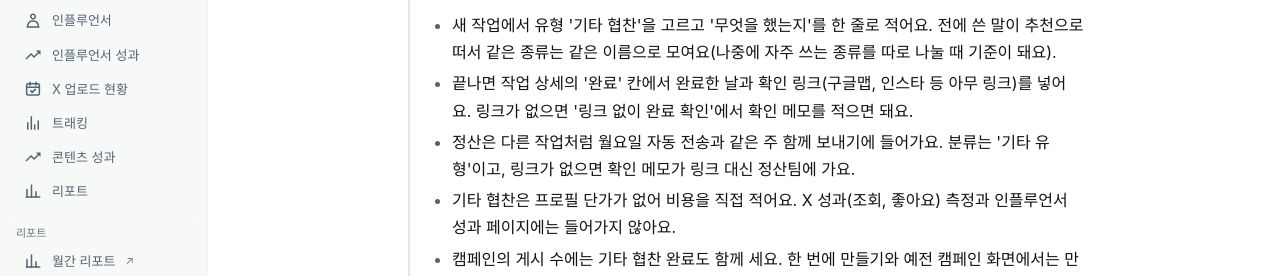
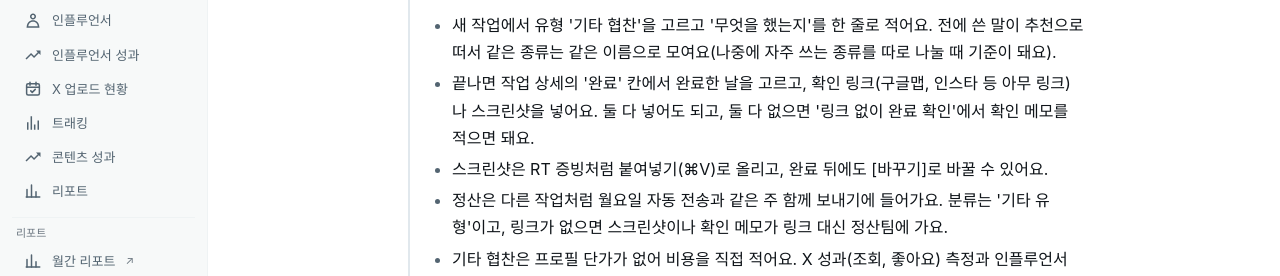
Before and after one commit to cb-koo/cb-x-deck, a Next.js app: page /updates in a window 1280 px wide. Shown: the part 340-616 px from the top of the page. Built offline with nearby package versions, Linux system fonts and the light colour scheme; no server answers.

Commit message:
docs: 기타 협찬 스크린샷 확인 자료 — 정산 API proof·[스크린샷 확인] note, 업데이트 소식 불릿

```diff
--- a/src/content/updates.ts
+++ b/src/content/updates.ts
@@ -18,8 +18,9 @@ export const UPDATES: UpdateEntry[] = [
     summary: "구글맵 리뷰, 상담회 참석처럼 X에 올리지 않는 협찬도 캠페인 작업으로 만들고, 끝나면 완료로 확인해 정산까지 보낼 수 있어요.",
     bullets: [
       "새 작업에서 유형 '기타 협찬'을 고르고 '무엇을 했는지'를 한 줄로 적어요. 전에 쓴 말이 추천으로 떠서 같은 종류는 같은 이름으로 모여요(나중에 자주 쓰는 종류를 따로 나눌 때 기준이 돼요).",
-      "끝나면 작업 상세의 '완료' 칸에서 완료한 날과 확인 링크(구글맵, 인스타 등 아무 링크)를 넣어요. 링크가 없으면 '링크 없이 완료 확인'에서 확인 메모를 적으면 돼요.",
-      "정산은 다른 작업처럼 월요일 자동 전송과 같은 주 함께 보내기에 들어가요. 분류는 '기타 유형'이고, 링크가 없으면 확인 메모가 링크 대신 정산팀에 가요.",
+      "끝나면 작업 상세의 '완료' 칸에서 완료한 날을 고르고, 확인 링크(구글맵, 인스타 등 아무 링크)나 스크린샷을 넣어요. 둘 다 넣어도 되고, 둘 다 없으면 '링크 없이 완료 확인'에서 확인 메모를 적으면 돼요.",
+      "스크린샷은 RT 증빙처럼 붙여넣기(⌘V)로 올리고, 완료 뒤에도 [바꾸기]로 바꿀 수 있어요.",
+      "정산은 다른 작업처럼 월요일 자동 전송과 같은 주 함께 보내기에 들어가요. 분류는 '기타 유형'이고, 링크가 없으면 스크린샷이나 확인 메모가 링크 대신 정산팀에 가요.",
       "기타 협찬은 프로필 단가가 없어 비용을 직접 적어요. X 성과(조회, 좋아요) 측정과 인플루언서 성과 페이지에는 들어가지 않아요.",
       "캠페인의 게시 수에는 기타 협찬 완료도 함께 세요. 한 번에 만들기와 예전 캠페인 화면에서는 만들 수 없어요.",
     ],
```
Also changed, not shown: 1 other file (tests, documents, lock files or other folders).
